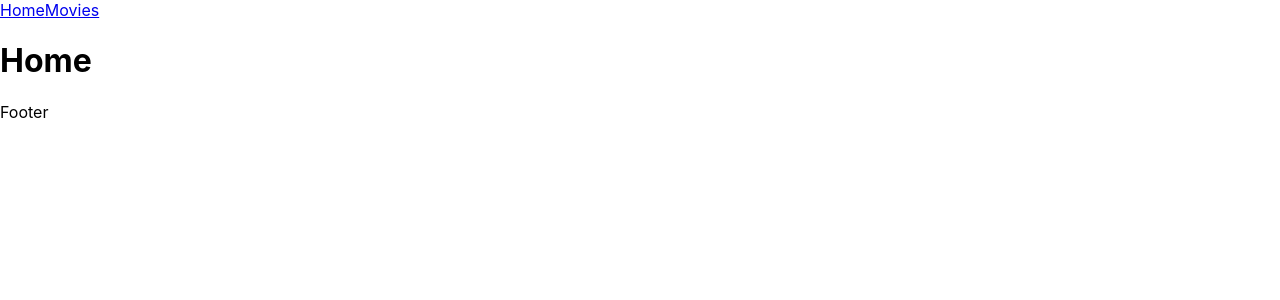
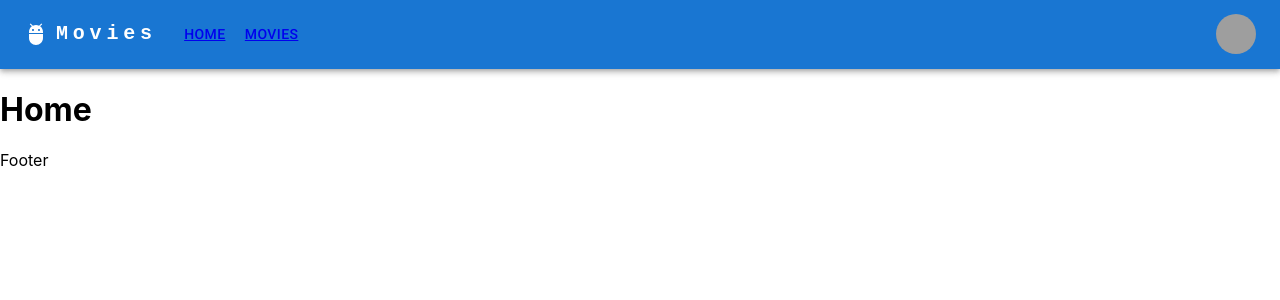
Before and after one commit to vuenos/myreact2, a React (Create React App) app: page / in a window 1280 px wide. Shown: the top 300 px of the page. Built offline with nearby package versions, Linux system fonts and the light colour scheme; grey boxes are pictures that could not be loaded.

Commit message:
add to App bar from MUI

```diff
--- a/src/components/Header.js
+++ b/src/components/Header.js
@@ -1,14 +1,168 @@
-import React from 'react';
+import React, { useState } from 'react';
 import { Link, NavLink } from 'react-router-dom';
+import AppBar from '@mui/material/AppBar';
+import Box from '@mui/material/Box';
+import Toolbar from '@mui/material/Toolbar';
+import IconButton from '@mui/material/IconButton';
+import Typography from '@mui/material/Typography';
+import Menu from '@mui/material/Menu';
+import MenuIcon from '@mui/icons-material/Menu';
+import Container from '@mui/material/Container';
+import Avatar from '@mui/material/Avatar';
+import Button from '@mui/material/Button';
+import Tooltip from '@mui/material/Tooltip';
+import MenuItem from '@mui/material/MenuItem';
+import AdbIcon from '@mui/icons-material/Adb';
+
+const settings = ['Profile', 'Account', 'Dashboard', 'Logout'];
 
 const Header = () => {
+  const [anchorElNav, setAnchorElNav] = useState(null);
+  const [anchorElUser, setAnchorElUser] = useState(null);
+
+  const handleOpenNavMenu = (event) => {
+    setAnchorElNav(event.currentTarget);
+  };
+  const handleOpenUserMenu = (event) => {
+    setAnchorElUser(event.currentTarget);
+  };
+
+  const handleCloseNavMenu = () => {
+    setAnchorElNav(null);
+  };
+
+  const handleCloseUserMenu = () => {
+    setAnchorElUser(null);
+  };
+
   return (
-    <div>
-        <nav>
-            <NavLink to="/">Home</NavLink>
-            <NavLink to="/movies">Movies</NavLink>
-        </nav>
-    </div>
+    <AppBar position="static">
+      <Container maxWidth="xl">
+        <Toolbar disableGutters>
+          <AdbIcon sx={{ display: { xs: 'none', md: 'flex' }, mr: 1 }} />
+          <Typography
+            variant="h6"
+            noWrap
+            component="a"
+            href="/"
+            sx={{
+              mr: 2,
+              display: { xs: 'none', md: 'flex' },
+              fontFamily: 'monospace',
+              fontWeight: 700,
+              letterSpacing: '.3rem',
+              color: 'inherit',
+              textDecoration: 'none',
+            }}
+          >
+            Movies
+          </Typography>
+
+          <Box sx={{ flexGrow: 1, display: { xs: 'flex', md: 'none' } }}>
+            <IconButton
+                size="large"
+                aria-label="account of current user"
+                aria-controls="menu-appbar"
+                aria-haspopup="true"
+                onClick={handleOpenNavMenu}
+                color="inherit"
+              >
+              <MenuIcon />
+            </IconButton>
+
+            <Menu
+              id="menu-appbar"
+              anchorEl={anchorElNav}
+              anchorOrigin={{
+                vertical: 'bottom',
+                horizontal: 'left',
+              }}
+              keepMounted
+              transformOrigin={{
+                vertical: 'top',
+                horizontal: 'left',
+              }}
+              open={Boolean(anchorElNav)}
+              onClose={handleCloseNavMenu}
+              sx={{
+                display: { xs: 'block', md: 'none' },
+              }}
+            >
+              <NavLink to="/" onClick={handleCloseNavMenu}>Home</NavLink>
+              <NavLink to="/movies" onClick={handleCloseNavMenu}>Movies</NavLink>
+            </Menu>
+
+          </Box>
+
+          <AdbIcon sx={{ display: { xs: 'flex', md: 'none' }, mr: 1 }} />
+          <Typography
+            variant="h5"
+            noWrap
+            component="a"
+            href=""
+            sx={{
+              mr: 2,
+              display: { xs: 'flex', md: 'none' },
+              flexGrow: 1,
+              fontFamily: 'monospace',
+              fontWeight: 700,
+              letterSpacing: '.3rem',
+              color: 'inherit',
+              textDecoration: 'none',
+            }}
+          >
+            Movies
+          </Typography>
+
+          <Box sx={{ flexGrow: 1, display: { xs: 'none', md: 'flex' } }}>
+              <Button
+                onClick={handleCloseNavMenu}
+                sx={{ my: 2, color: 'white', display: 'block' }}
+              >
+                <NavLink to="/">Home</NavLink>
+              </Button>
+
+              <Button
+                onClick={handleCloseNavMenu}
+                sx={{ my: 2, color: 'white', display: 'block' }}
+              >
+                <NavLink to="/movies">Movies</NavLink>
+              </Button>
+          </Box>
+
+          <Box sx={{ flexGrow: 0 }}>
+            <Tooltip title="Open settings">
+              <IconButton onClick={handleOpenUserMenu} sx={{ p: 0 }}>
+                <Avatar alt="Remy Sharp" src="/static/images/avatar/2.jpg" />
+              </IconButton>
+            </Tooltip>
+            <Menu
+              sx={{ mt: '45px' }}
+              id="menu-appbar"
+              anchorEl={anchorElUser}
+              anchorOrigin={{
+                vertical: 'top',
+                horizontal: 'right',
+              }}
+              keepMounted
+              transformOrigin={{
+                vertical: 'top',
+                horizontal: 'right',
+              }}
+              open={Boolean(anchorElUser)}
+              onClose={handleCloseUserMenu}
+            >
+              {settings.map((setting) => (
+                <MenuItem key={setting} onClick={handleCloseUserMenu}>
+                  <Typography textAlign="center">{setting}</Typography>
+                </MenuItem>
+              ))}
+            </Menu>
+          </Box>
+
+        </Toolbar>
+      </Container>
+    </AppBar>
   )
 }
 
```
